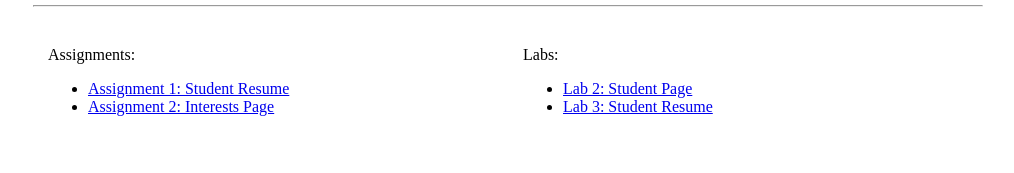
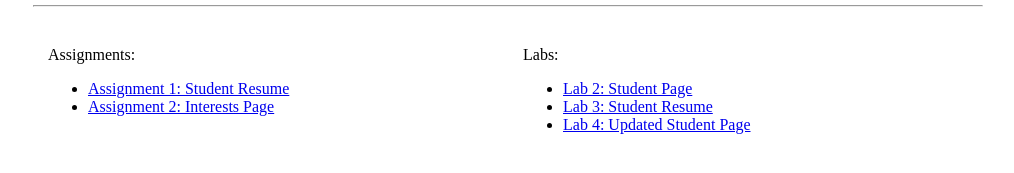
Before and after one commit to uscwebdev/itp104-submissions-jimmyhua330, a plain HTML site: page index.html in a window 1280 px wide. Shown: the part 479-652 px from the top of the page, without its empty margins (132-1146 px from the left). Drawn offline with Linux system fonts and the light colour scheme.

Commit message:
Update index.html

```diff
--- a/index.html
+++ b/index.html
@@ -71,6 +71,7 @@
     <ul>
         <li><a target="_blank" href="index.html">Lab 2: Student Page</a></li>
         <li><a target="blank" href="lab_03/lab_03.html">Lab 3: Student Resume</a> </li>
+        <li><a target="_blank" href="index.html">Lab 4: Updated Student Page</a></li>
     </ul>
   </div> <!-- right column -->
   </div> <!-- wrapper -->
```
